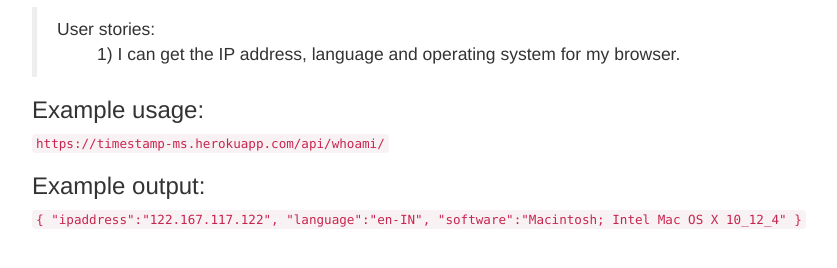
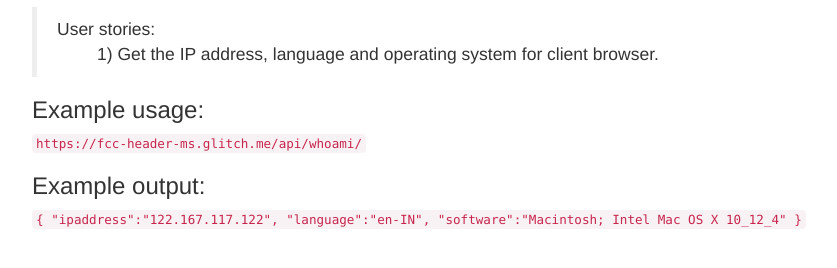
Before and after one commit to codenostic/httpheader-api, a website: page views/index.html in a window 1280 px wide. Shown: the part 88-356 px from the top of the page, without its empty margins (38-875 px from the left). Drawn offline with nearby package versions, Linux system fonts and the light colour scheme.

Commit message:
🎏🌠 Checkpoint ./views/index.html:704354/85

```diff
--- a/views/index.html
+++ b/views/index.html
@@ -26,10 +26,10 @@
             </h1>
             <blockquote>
                 User stories:
-                <ul>1) I can get the IP address, language and operating system for my browser.</ul>
+                <ul>1) Get the IP address, language and operating system for client browser.</ul>
             </blockquote>
             <h3>Example usage:</h3>
-            <code>https://timestamp-ms.herokuapp.com/api/whoami/</code><br>
+            <code>https://fcc-header-ms.glitch.me/api/whoami/</code><br>
             <h3>Example output:</h3>
             <code>
                 {
```
